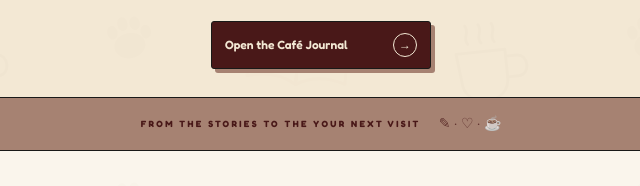
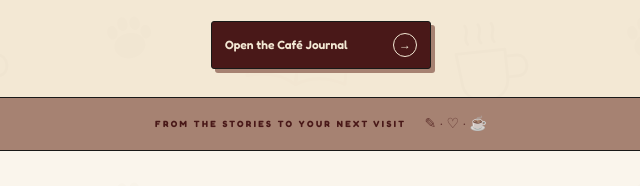
Before and after one commit to meowtake/meowtake, a plain HTML site: page index.html in a window 1280 px wide. Shown: the part 4905-5091 px from the top of the page, 319-959 px from the left. Drawn offline with nearby package versions, Linux system fonts and the light colour scheme.

Commit message:
last fucking ierafjrhnfaijre

```diff
--- a/index.html
+++ b/index.html
@@ -498,7 +498,7 @@
             </div>
         </section>
 <div class="journal-visit-divider">
-    <span>FROM THE STORIES TO THE YOUR NEXT VISIT</span>
+    <span>FROM THE STORIES TO YOUR NEXT VISIT</span>
     <span class="divider-symbol">✎ · ♡ · ☕</span>
 </div>
         <!-- VISIT US -->
```
